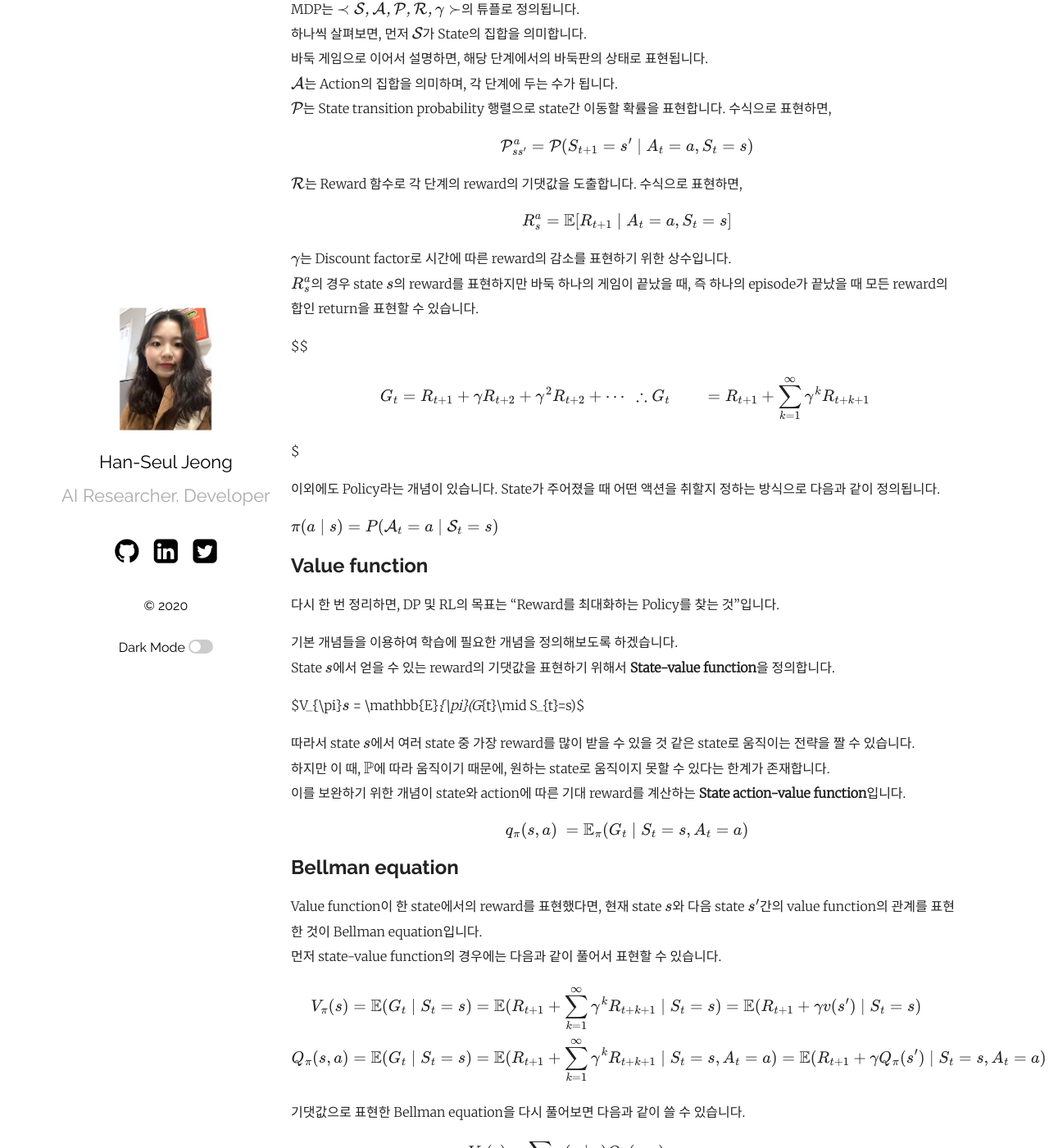
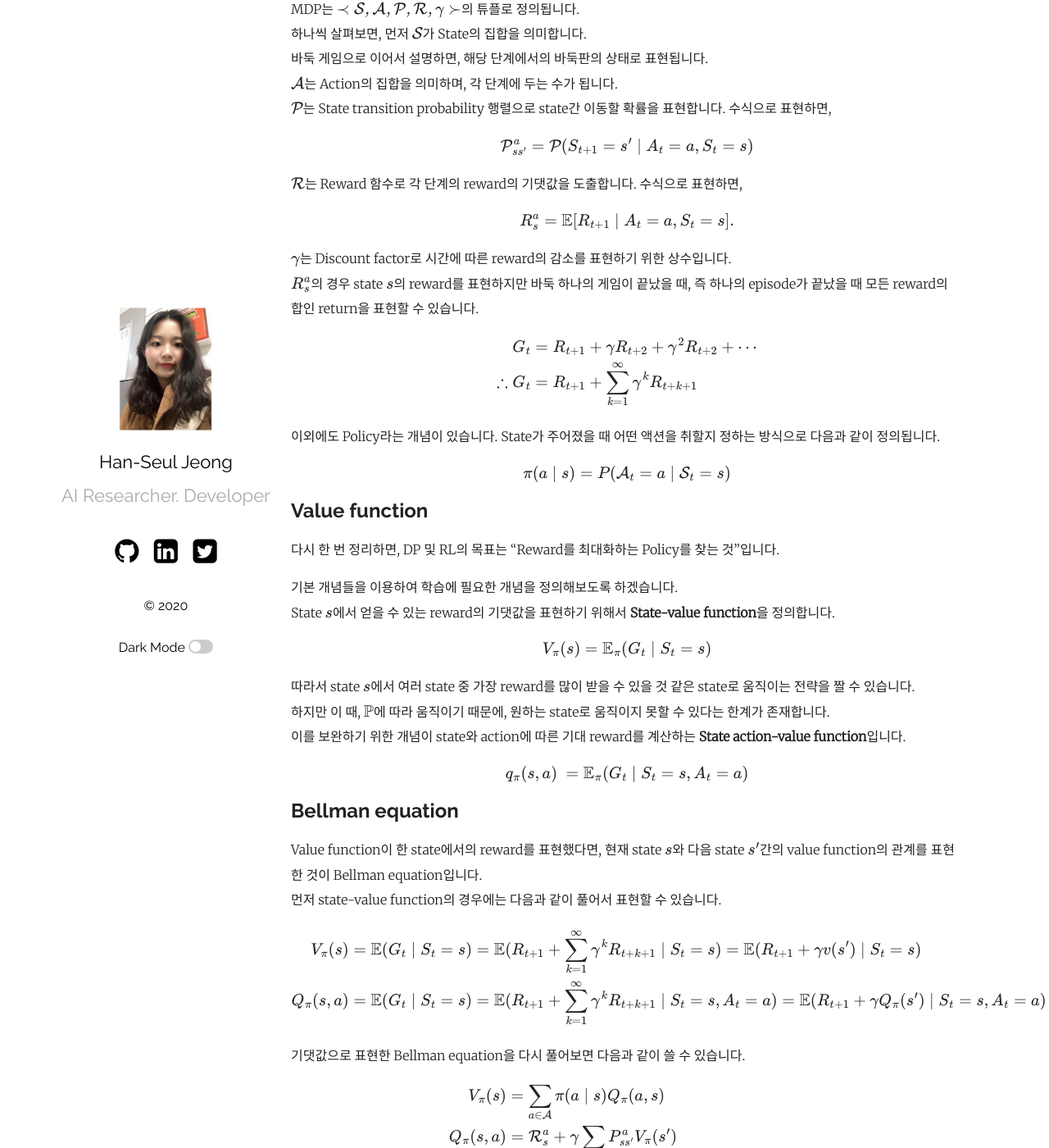
Before and after one commit to hanseul-jeong/hanseul-jeong.github.io, a Jekyll site: the page built from _posts/2020-11-24-RL 기초 익히기.md, in a window 1280 px wide and 1400 px high, scrolled down 1178 px. Shown: the whole window at 82% size. Built offline with Jekyll 4.4.1, drawn with Linux system fonts in a browser that asks for light colours; formulas are drawn with MathJax 3; comment, search, counter and statistics services are not loaded; some of the changed text lies outside the part shown.

Commit message:
A post for the basic of Reinforcement Learning

```diff
--- a/_posts/2020-11-24-RL 기초 익히기.md
+++ b/_posts/2020-11-24-RL 기초 익히기.md
@@ -39,20 +39,21 @@ MDP는 $ \prec \mathcal{S,A,P,R,\gamma} \succ $의 튜플로 정의됩니다.
 $\mathcal{A}$는 Action의 집합을 의미하며, 각 단계에 두는 수가 됩니다.
 $\mathcal{P}$는 State transition probability 행렬으로 state간 이동할 확률을 표현합니다. 수식으로 표현하면,
 
-$$\mathcal{P}^{a}_{ss’} = \mathcal{P}(S_{t+1}=s’\mid A_{t}=a, S_{t}=s)$$
+$$ \mathcal{P}^{a}_{ss’} = \mathcal{P}(S_{t+1}=s’\mid A_{t}=a, S_{t}=s) $$
 
 $\mathcal{R}$는 Reward 함수로 각 단계의 reward의 기댓값을 도출합니다. 수식으로 표현하면,
 
-$$ R^{a}_{s} = \mathbb{E}[R_{t+1}\mid A_{t}=a, S_{t}=s] $$
+$$ R^{a}_{s} = \mathbb{E}[R_{t+1}\mid A_{t}=a, S_{t}=s]. $$
 
 $\gamma$는 Discount factor로 시간에 따른 reward의 감소를 표현하기 위한 상수입니다.
 $R^{a}_{s}$의 경우 state $s$의 reward를 표현하지만 바둑 하나의 게임이 끝났을 때, 즉 하나의 episode가 끝났을 때 모든 reward의 합인 return을 표현할 수 있습니다.
 
-$$\begin{aligned} G_{t} &= R_{t+1} + \gamma R_{t+2} + \gamma^2 R_{t+2} + \cdots \\ \therefore G_{t} &= R_{t+1} + \sum_{k=1}^{\infty }\gamma^{k}R_{t+k+1} \\ \end{aligned}$
+$$\begin{aligned} G_{t} &= R_{t+1} + \gamma R_{t+2} + \gamma^2 R_{t+2} + \cdots \\
+ \therefore G_{t} &= R_{t+1} + \sum_{k=1}^{\infty }\gamma^{k}R_{t+k+1} \\ \end{aligned}$$
 
 이외에도 Policy라는 개념이 있습니다. State가 주어졌을 때 어떤 액션을 취할지 정하는 방식으로 다음과 같이 정의됩니다.
 
-$ \pi (a\mid s)=P(\mathcal{A_{t}}=a \mid \mathcal{S_{t}}=s) $
+$$\begin{aligned} \pi (a\mid s) &=P(\mathcal{A_{t}}=a \mid \mathcal{S_{t}}=s) \end{aligned}$$
 
 ## **Value function**
 다시 한 번 정리하면, DP 및 RL의 목표는 “Reward를 최대화하는 Policy를 찾는 것”입니다.
@@ -60,7 +61,7 @@ $ \pi (a\mid s)=P(\mathcal{A_{t}}=a \mid \mathcal{S_{t}}=s) $
 기본 개념들을 이용하여 학습에 필요한 개념을 정의해보도록 하겠습니다.
 State $s$에서 얻을 수 있는 reward의 기댓값을 표현하기 위해서 **State-value function**을 정의합니다.
 
-$V_{\pi}(s) = \mathbb{E}_{\pi}(G_{t}\mid S_{t}=s)$
+$$\begin{aligned} V_{\pi}(s) &= \mathbb{E}_{\pi}(G_{t}\mid S_{t}=s)\end{aligned}$$
 
 따라서 state $s$에서 여러 state 중 가장 reward를 많이 받을 수 있을 것 같은 state로 움직이는 전략을 짤 수 있습니다.
 하지만 이 때, $\mathbb{P}$에 따라 움직이기 때문에, 원하는 state로 움직이지 못할 수 있다는 한계가 존재합니다.
@@ -120,7 +121,7 @@ $$\begin{aligned}
 1 - \epsilon + \frac{\epsilon}{m} & a = \text{argmax}_{a'} Q(s, a')
     \\
     \frac{\epsilon}{m} \quad \quad \quad & otherwise
-    \end{matrix}\right.
+    \end{matrix}\right. \\
     Q(s,a) \leftarrow Q(s,a) + \alpha (R^{a}_{s} + \gamma \text{max}_{a}Q(s’,a) - Q(s,a))
 \end{aligned}$$
 
```
